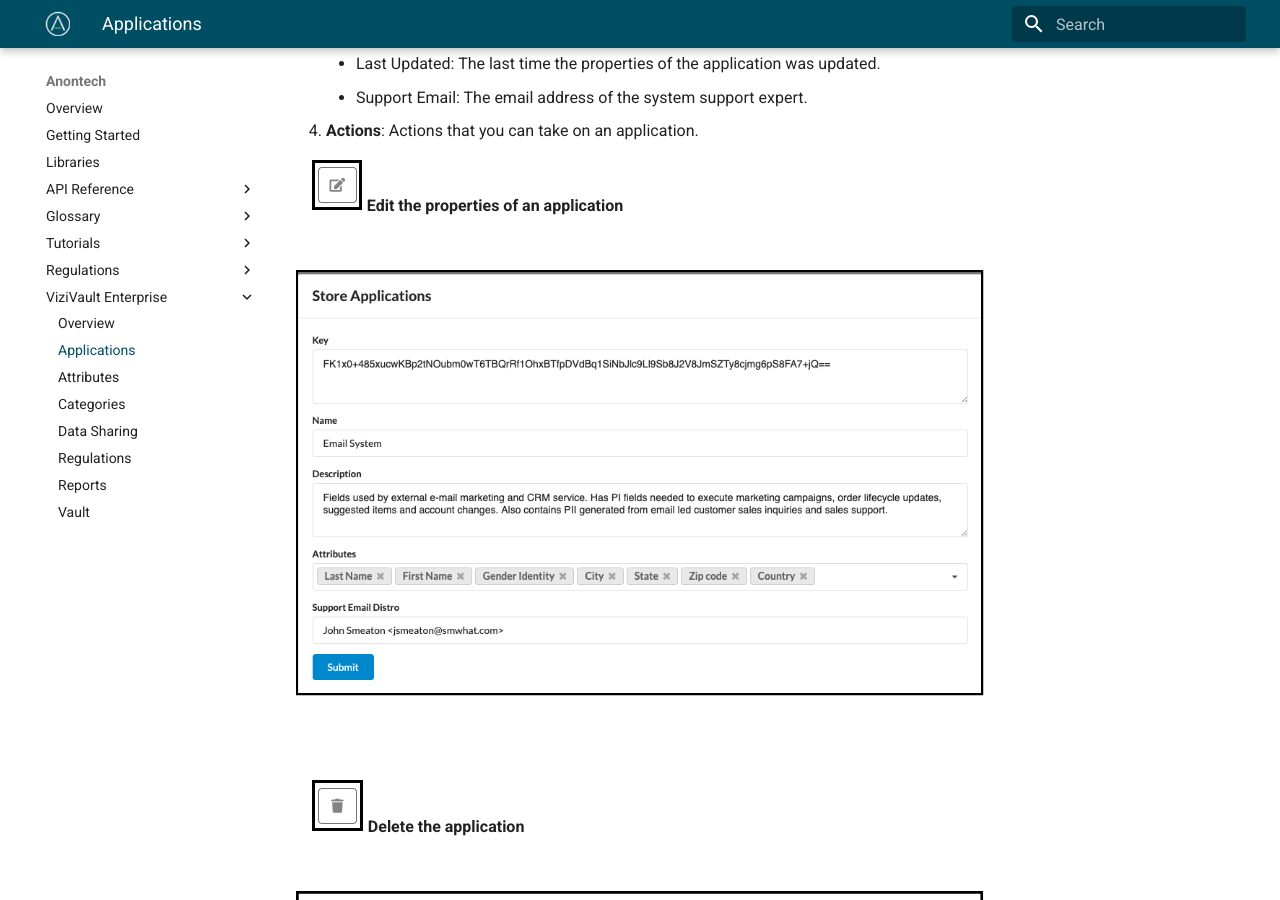
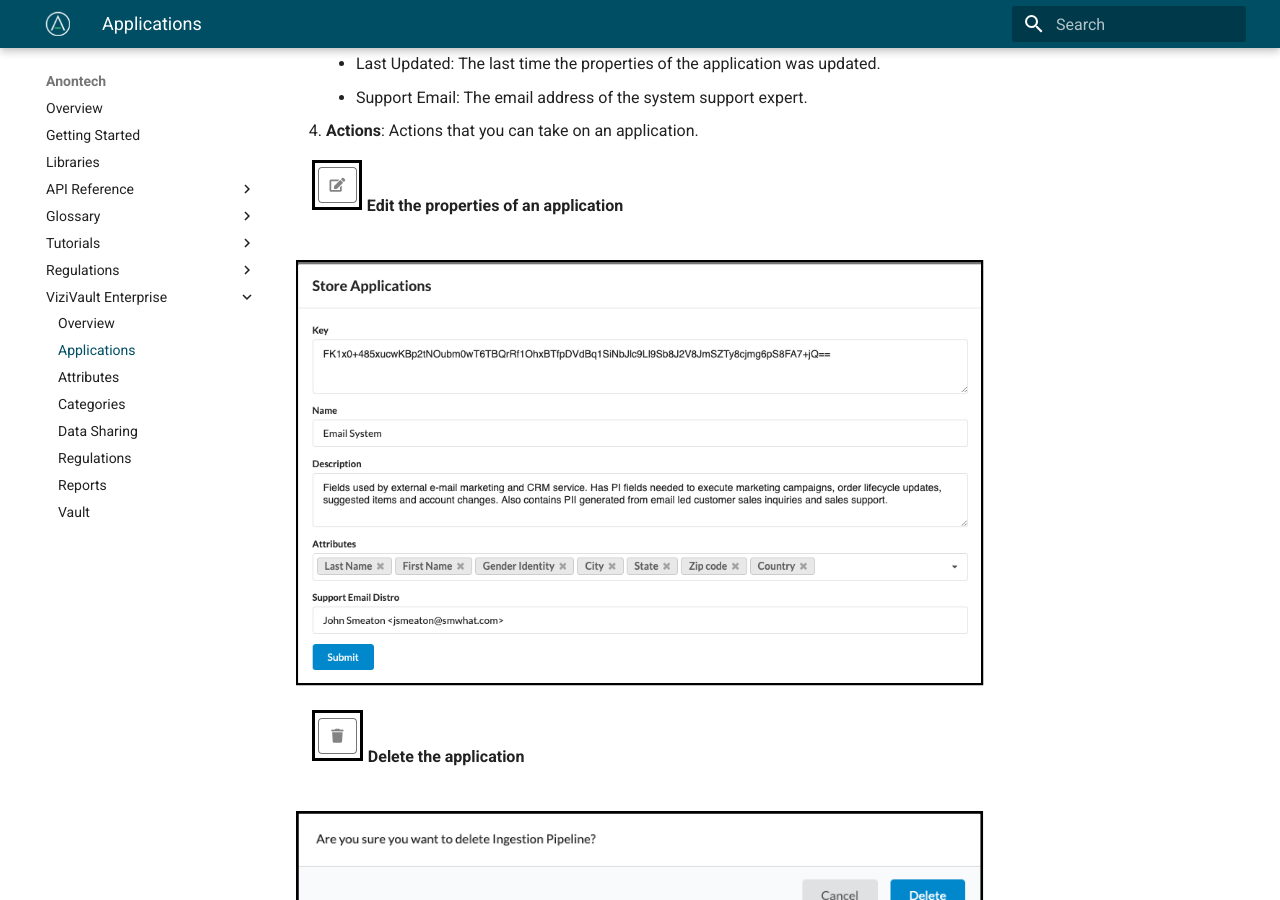
Before and after one commit to anontechnology/documentation, an MkDocs documentation site: the page built from docs/vizivault-enterprise/applications.md, in a window 1280 px wide and 900 px high, scrolled down 683 px. Built offline with MkDocs 1.6.1 and Material for MkDocs 9.7.7, drawn with Linux system fonts in a browser that asks for light colours.

Commit message:
Update docs/vizivault-enterprise/applications.md

```diff
--- a/docs/vizivault-enterprise/applications.md
+++ b/docs/vizivault-enterprise/applications.md
@@ -12,12 +12,11 @@
 4. **Actions**: Actions that you can take on an application.
 
 &nbsp;&nbsp;&nbsp;&nbsp;![edit](../assets/images/edit.png "Edit") **Edit the properties of an application**
- <br/><br/>
+
 &nbsp;&nbsp;&nbsp;&nbsp; ![edit-application](../assets/images/edit-application.png "Edit Application")
- <br/><br/>
- <br/><br/>
+
 &nbsp;&nbsp;&nbsp;&nbsp;![delete](../assets/images/delete.png "Delete") **Delete the application**
- <br/><br/>
+
 &nbsp;&nbsp;&nbsp;&nbsp; ![delete-application](../assets/images/delete-application.png "Delete Application")
 
 5. **Creation and Export**
```
